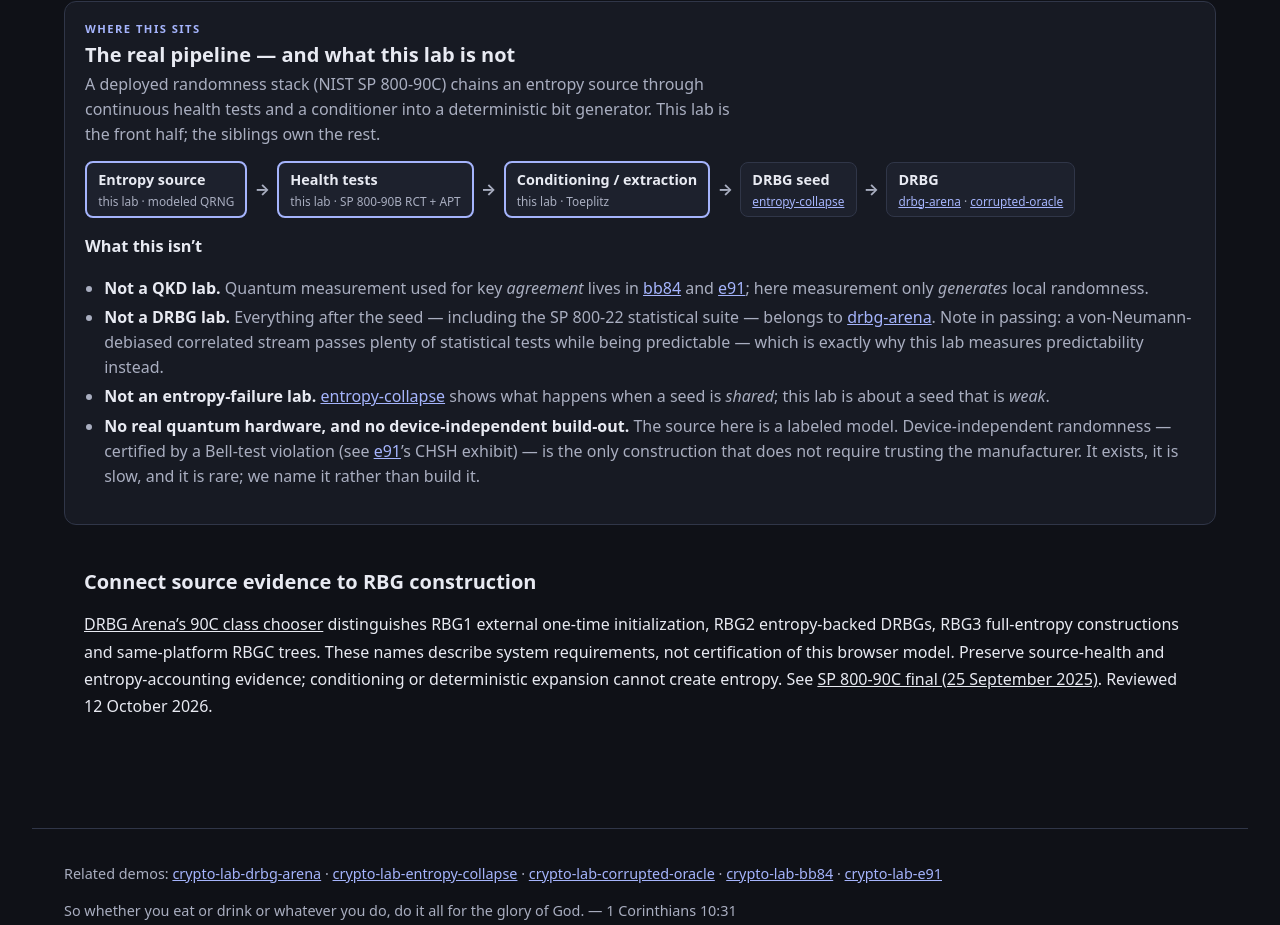
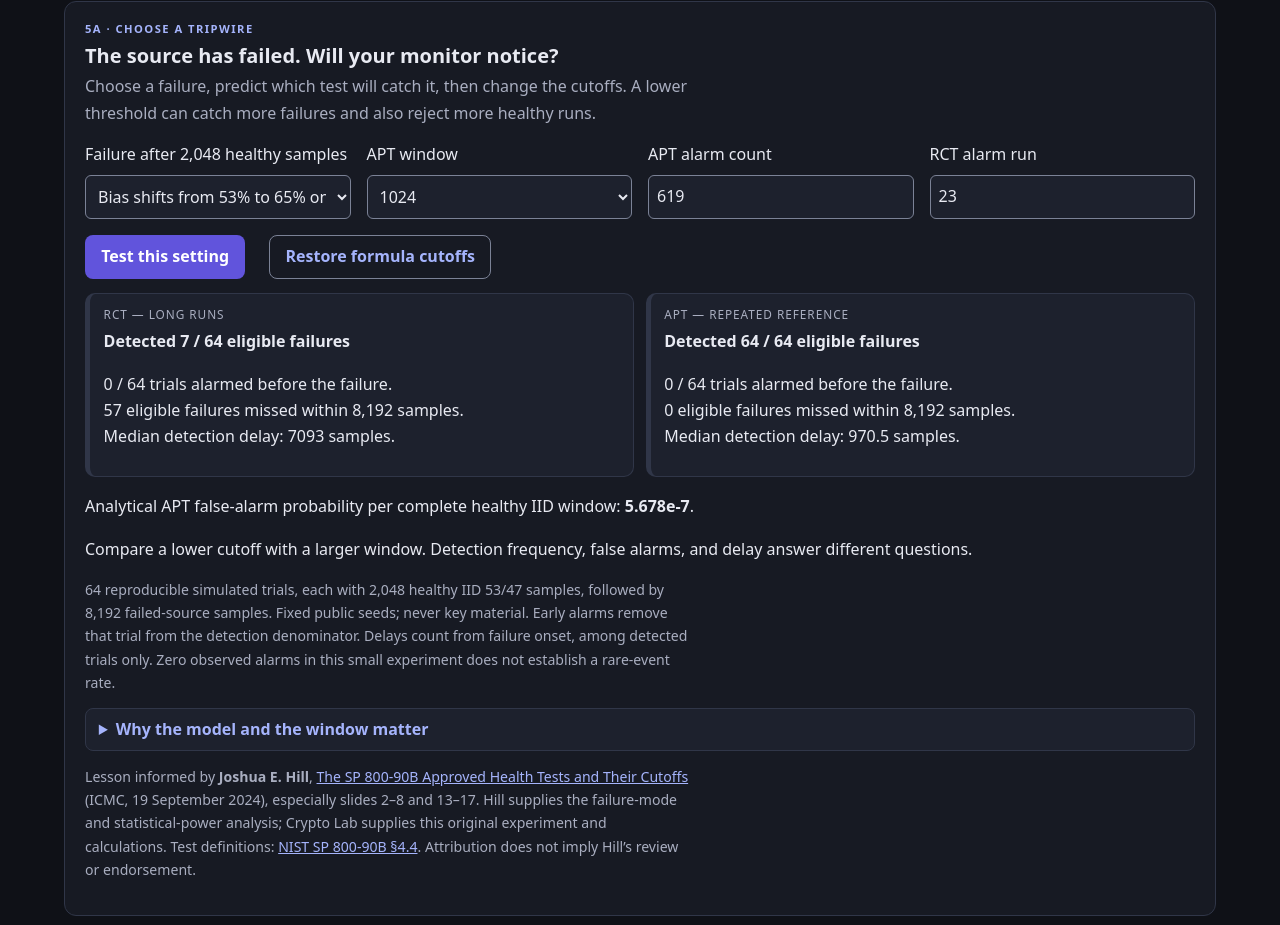
Before and after one commit to systemslibrarian/crypto-lab-quantum-entropy, a website built with Vite: page index.html in a window 1280 px wide. Shown: the part 5745-6670 px from the top of the page. Built offline with nearby package versions, Linux system fonts and the light colour scheme.

Commit message:
Add failure-detection workshop with Joshua Hill attribution
* Add failure-detection workshop with Joshua Hill attribution

* Include the workshop and disclosure in the full-page accessibility gate

```diff
--- a/index.html
+++ b/index.html
@@ -196,6 +196,7 @@
       <section class="panel" id="panel-vn" aria-labelledby="vn-h"></section>
       <section class="panel" id="panel-toeplitz" aria-labelledby="toeplitz-h"></section>
       <section class="panel" id="panel-health" aria-labelledby="health-h"></section>
+      <section class="panel" id="panel-health-workshop" aria-labelledby="workshop-h"></section>
 
       <section class="panel" id="panel-arch" aria-labelledby="arch-h">
         <p class="kicker">Where this sits</p>
--- /dev/null
+++ b/src/entropy/health-workshop.ts
@@ -0,0 +1,77 @@
+/** Original teaching implementation inspired by Joshua E. Hill, ICMC 2024,
+ * “The SP 800-90B Approved Health Tests and Their Cutoffs”, slides 2–8, 13–17.
+ * No Hill code or numerical tables are copied. These are simulated experiments.
+ */
+import { makeTestRng } from './source.ts'
+
+export type Failure = 'bias' | 'sticky' | 'stuck' | 'alternating'
+export const TRIALS = 64
+export const PREFIX = 2048
+export const AFTER = 8192
+
+/** P[Binomial(n,p) >= k], summed in log space (no 1-CDF cancellation). */
+export function binomialTail(n: number, p: number, k: number): number {
+  if (k <= 0) return 1
+  if (k > n) return 0
+  if (p === 0) return 0
+  if (p === 1) return 1
+  let logChoose = 0
+  let total = 0
+  for (let j = 0; j <= n; j++) {
+    if (j >= k) total += Math.exp(logChoose + j * Math.log(p) + (n - j) * Math.log1p(-p))
+    if (j < n) logChoose += Math.log(n - j) - Math.log(j + 1)
+  }
+  return Math.min(1, total)
+}
+
+/** Binary IID APT: the reference already contributes one count. This is
+ * an analytical probability for the chosen model, NOT an entropy estimate. */
+export function aptWindowProbability(w: number, cutoff: number, p: number): number {
+  return p * binomialTail(w - 1, p, cutoff - 1) +
+    (1 - p) * binomialTail(w - 1, 1 - p, cutoff - 1)
+}
+
+/** First alarm, as a one-based sample count, using the existing RCT/APT rules. */
+export function firstAlarms(bits: Uint8Array, w: number, c: number, r: number): [number | null, number | null] {
+  let run = 0, prev = -1, ref = -1, count = 0
+  let rct: number | null = null, apt: number | null = null
+  for (let i = 0; i < bits.length; i++) {
+    run = bits[i] === prev ? run + 1 : 1
+    prev = bits[i]
+    if (run >= r && rct === null) rct = i + 1
+    if (i % w === 0) { ref = bits[i]; count = 0 }
+    if (bits[i] === ref) count++
+    if (count >= c && apt === null) apt = i + 1
+  }
+  return [rct, apt]
+}
+
+export interface TrialSummary { falseAlarms: number; eligible: number; detected: number; medianDelay: number | null }
+
+export function runWorkshop(failure: Failure, w: number, c: number, r: number): TrialSummary[] {
+  if (![128, 512, 1024, 2048].includes(w) || !Number.isInteger(c) || c < 2 || c > w + 1 ||
+    !Number.isInteger(r) || r < 2 || r > 128) throw new Error('Invalid workshop settings')
+  const result: TrialSummary[] = [0, 1].map(() => ({ falseAlarms: 0, eligible: 0, detected: 0, medianDelay: null }))
+  const delays: number[][] = [[], []]
+  for (let t = 0; t < TRIALS; t++) {
+    const rand = makeTestRng(190026 + t)
+    const bits = new Uint8Array(PREFIX + AFTER)
+    for (let i = 0; i < bits.length; i++) {
+      const u = rand(), fresh = rand() < 0.53 ? 1 : 0
+      bits[i] = i < PREFIX ? fresh : failure === 'stuck' ? 1 : failure === 'alternating' ? i % 2 :
+        failure === 'bias' ? (u < 0.65 ? 1 : 0) : (u < 0.85 ? bits[i - 1] : fresh)
+    }
+    firstAlarms(bits, w, c, r).forEach((at, i) => {
+      if (at !== null && at <= PREFIX) result[i].falseAlarms++
+      else {
+        result[i].eligible++
+        if (at !== null) { result[i].detected++; delays[i].push(at - PREFIX) }
+      }
+    })
+  }
+  delays.forEach((d, i) => {
+    d.sort((a, b) => a - b)
+    if (d.length) result[i].medianDelay = (d[Math.floor((d.length - 1) / 2)] + d[Math.floor(d.length / 2)]) / 2
+  })
+  return result
+}
--- a/src/entropy/healthtests.ts
+++ b/src/entropy/healthtests.ts
@@ -6,7 +6,7 @@ import type { APTResult, BitStream, RCTResult } from './types.ts'
  * These run FOREVER inside a real entropy source. They are not entropy
  * estimators — they are tripwires for catastrophic failure (a stuck detector,
  * a dead laser), tuned so a healthy source at the claimed entropy level
- * false-alarms with probability α = 2^-20 per test evaluation.
+ * uses nominal tail target α = 2^-20. Actual false-alarm probability is model-dependent.
  */
 
 const ALPHA_EXP = 20 // α = 2^-20, the SP 800-90B recommended false-positive rate
--- a/src/entropy/source.ts
+++ b/src/entropy/source.ts
@@ -47,7 +47,7 @@ export function cryptoRandom(): number {
   return ((buf[0] >>> 11) * 4294967296 + buf[1]) / 9007199254740992
 }
 
-/** Deterministic xorshift128 RNG for reproducible tests — never used by the UI. */
+/** Deterministic xorshift128 RNG for tests and the public-seed health workshop; never key material. */
 export function makeTestRng(seed: number): () => number {
   let x = seed >>> 0 || 0x9e3779b9
   let y = 0x243f6a88
--- a/src/main.ts
+++ b/src/main.ts
@@ -2,6 +2,7 @@ import './style.css'
 import { $ } from './ui/dom.ts'
 import { initEntropyPanel } from './ui/entropyPanel.ts'
 import { initHealthPanel } from './ui/healthPanel.ts'
+import { initHealthWorkshop } from './ui/healthWorkshop.ts'
 import { initSourcePanel } from './ui/sourcePanel.ts'
 import { regenerate } from './ui/state.ts'
 import { initToeplitzPanel } from './ui/toeplitzPanel.ts'
@@ -12,6 +13,7 @@ initEntropyPanel($('#panel-entropy'))
 initVNPanel($('#panel-vn'))
 initToeplitzPanel($('#panel-toeplitz'))
 initHealthPanel($('#panel-health'))
+initHealthWorkshop($('#panel-health-workshop'))
 
 // Initial stream so every panel shows the default 53/47 device on load.
 regenerate()
--- a/src/style.css
+++ b/src/style.css
@@ -585,3 +585,9 @@ body {
     max-width: none;
   }
 }
+
+.workshop-controls { display:grid; grid-template-columns:repeat(auto-fit,minmax(190px,1fr)); gap:1rem; margin:1rem 0; }
+.workshop-controls label { display:flex; flex-direction:column; gap:.5rem; }
+.workshop-controls select, .workshop-controls input { width:100%; min-width:0; min-height:44px; padding:.5rem; color:var(--text); background:var(--panel-2); border:1px solid var(--control-border); border-radius:6px; font:inherit; }
+#panel-health-workshop p { line-height:1.65; }
+#panel-health-workshop .verdict-box { min-width:0; }
--- a/src/ui/healthPanel.ts
+++ b/src/ui/healthPanel.ts
@@ -32,7 +32,7 @@ export function initHealthPanel(root: HTMLElement): void {
           device is commissioned: RCT fires at a run of C = 1 + ⌈20/H⌉ identical samples, and APT
           fires when the first sample of a ${APT_WINDOW}-sample window recurs
           1 + critbinom(${APT_WINDOW}, 2⁻ᴴ, 1−2⁻²⁰) times, so an ideal source AT the claim
-          false-alarms about once per 2²⁰ evaluations. Claiming more entropy than the device has
+          uses a nominal tail target of 2⁻²⁰. The actual false-alarm probability depends on the distribution and test evaluation; the workshop below computes it for an IID binary model. Claiming more entropy than the device has
           makes alarms common — which is a feature: the original version of this lab claimed
           H = 1 for a 53/47 device, and its APT would have false-alarmed roughly a thousand times
           too often. Changing cutoffs is a commissioning action performed by an operator; a
@@ -40,7 +40,7 @@ export function initHealthPanel(root: HTMLElement): void {
         </p>
         <p class="note">
           Neither test certifies entropy: a stream can pass both while being 100% predictable to
-          its manufacturer (a keyed PRNG passes every output-facing test there is). Passing means
+          its manufacturer (statistical tests cannot establish that its seed is unknown). Passing means
           “not obviously dead,” never “random.” The extraction budget comes from the model bound
           in panels 2 and 4 — the tests only guard against the source dying later.
         </p>
--- /dev/null
+++ b/src/ui/healthWorkshop.ts
@@ -0,0 +1,65 @@
+import { aptCutoff, rctCutoff } from '../entropy/healthtests.ts'
+import { AFTER, PREFIX, TRIALS, aptWindowProbability, runWorkshop } from '../entropy/health-workshop.ts'
+import type { Failure } from '../entropy/health-workshop.ts'
+
+export function initHealthWorkshop(root: HTMLElement): void {
+  root.innerHTML = `<p class="kicker">5a · Choose a tripwire</p>
+    <h2 id="workshop-h">The source has failed. Will your monitor notice?</h2>
+    <p class="lede">Choose a failure, predict which test will catch it, then change the cutoffs.
+    A lower threshold can catch more failures and also reject more healthy runs.</p>
+    <div class="workshop-controls">
+      <label>Failure after ${PREFIX.toLocaleString()} healthy samples
+        <select id="hw-failure"><option value="bias">Bias shifts from 53% to 65% ones</option>
+        <option value="sticky">85% chance of repeating the preceding bit</option>
+        <option value="stuck">Detector sticks at 1</option>
+        <option value="alternating">Predictable 010101… (balanced, no long runs)</option></select></label>
+      <label>APT window <select id="hw-window"><option>128</option><option>512</option><option selected>1024</option><option>2048</option></select></label>
+      <label>APT alarm count <input id="hw-cutoff" type="number" min="2" max="1025" step="1" required></label>
+      <label>RCT alarm run <input id="hw-rct" type="number" min="2" max="128" step="1" required></label>
+    </div>
+    <div class="controls"><button id="hw-run">Test this setting</button>
+      <button id="hw-preset" class="secondary">Restore formula cutoffs</button></div>
+    <div id="hw-result" role="status" aria-live="polite"></div>
+    <p class="note">${TRIALS} reproducible simulated trials, each with ${PREFIX.toLocaleString()} healthy IID 53/47 samples,
+    followed by ${AFTER.toLocaleString()} failed-source samples. Fixed public seeds; never key material.
+    Early alarms remove that trial from the detection denominator. Delays count from failure onset,
+    among detected trials only. Zero observed alarms in this small experiment does not establish a rare-event rate.</p>
+    <details><summary>Why the model and the window matter</summary><div>
+      <p>The IID probability below weights both possible first-symbol references and counts the first symbol itself:
+      p·Pr[Binomial(W−1,p) ≥ C−1] + (1−p)·Pr[Binomial(W−1,1−p) ≥ C−1]. It is computed by summing probabilities,
+      not taken from a simulation table. It applies to the healthy IID model, not the correlated failure.</p>
+      <p>The preset uses this lab’s existing printed §4.4 cutoff convention, with H = −log₂(0.53) and α = 2⁻²⁰.
+      The actual false-alarm probability need not equal α. The other windows and manual thresholds are teaching choices;
+      deployment requires source-specific justification. These controls do not change the commissioned monitor above.</p>
+    </div></details>
+    <p class="note">Lesson informed by <strong>Joshua E. Hill</strong>,
+      <a href="https://www.untruth.org/~josh/sp80090b/N23A%20HillJ%20The%20SP800-90B%20Approved%20Health%20Tests%20and%20Their%20Cutoffs.pdf" target="_blank" rel="noopener noreferrer">The SP 800-90B Approved Health Tests and Their Cutoffs</a>
+      (ICMC, 19 September 2024), especially slides 2–8 and 13–17. Hill supplies the failure-mode and statistical-power analysis;
+      Crypto Lab supplies this original experiment and calculations. Test definitions:
+      <a href="https://csrc.nist.gov/pubs/sp/800/90/b/final" target="_blank" rel="noopener noreferrer">NIST SP 800-90B §4.4</a>.
+      Attribution does not imply Hill’s review or endorsement.</p>`
+  const get = <T extends HTMLElement>(id: string) => root.querySelector<T>(id)!
+  const w = get<HTMLSelectElement>('#hw-window'), c = get<HTMLInputElement>('#hw-cutoff'), r = get<HTMLInputElement>('#hw-rct')
+  const failure = get<HTMLSelectElement>('#hw-failure'), output = get<HTMLDivElement>('#hw-result')
+  const run = () => {
+    if (!c.reportValidity() || !r.reportValidity()) return
+    const rows = runWorkshop(failure.value as Failure, +w.value, +c.value, +r.value)
+    output.innerHTML = `<div class="verdict-pair">${rows.map((s, i) => `<div class="verdict-box neutral">
+      <p class="vb-title">${i === 0 ? 'RCT — long runs' : 'APT — repeated reference'}</p>
+      <p class="vb-main">Detected ${s.detected} / ${s.eligible} eligible failures</p>
+      <p>${s.falseAlarms} / ${TRIALS} trials alarmed before the failure.<br>
+      ${s.eligible - s.detected} eligible failures missed within ${AFTER.toLocaleString()} samples.<br>
+      Median detection delay: ${s.medianDelay === null ? 'no detections' : `${s.medianDelay} samples`}.</p></div>`).join('')}</div>
+      <p>Analytical APT false-alarm probability per complete healthy IID window:
+      <strong>${aptWindowProbability(+w.value, +c.value, 0.53).toExponential(3)}</strong>.</p>
+      <p>${failure.value === 'alternating' ? 'A balanced, completely predictable sequence can evade both monitors. Choose a test for the failure you need to detect; passing these two tests cannot establish unpredictability.' :
+        failure.value === 'sticky' ? 'Repeating the preceding sample changes dependence while preserving the long-run 53/47 marginal distribution. A histogram alone hides this failure.' :
+        'Compare a lower cutoff with a larger window. Detection frequency, false alarms, and delay answer different questions.'}</p>`
+  }
+  const preset = () => { c.max = String(+w.value + 1); c.value = String(aptCutoff(-Math.log2(0.53), +w.value)); r.value = String(rctCutoff(-Math.log2(0.53))); run() }
+  w.addEventListener('change', preset)
+  failure.addEventListener('change', run)
+  get('#hw-run').addEventListener('click', run)
+  get('#hw-preset').addEventListener('click', preset)
+  preset()
+}
```
Also changed, not shown: e2e/a11y.spec.ts (+1 -1 lines), e2e/gate.ts (+7 -7 lines), e2e/workshop.spec.ts (added, +19 -0 lines), src/entropy/health-workshop.test.ts (added, +33 -0 lines), README.md.
